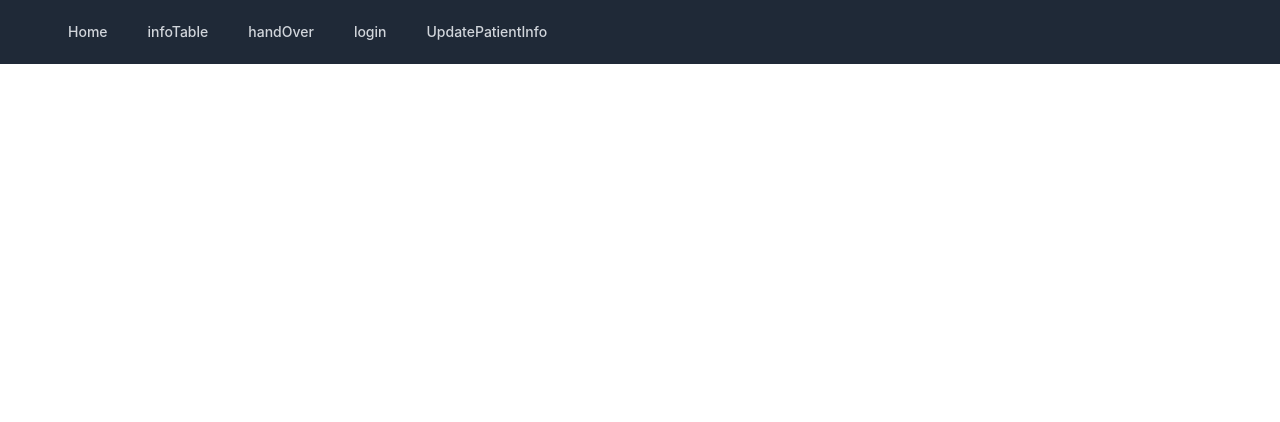
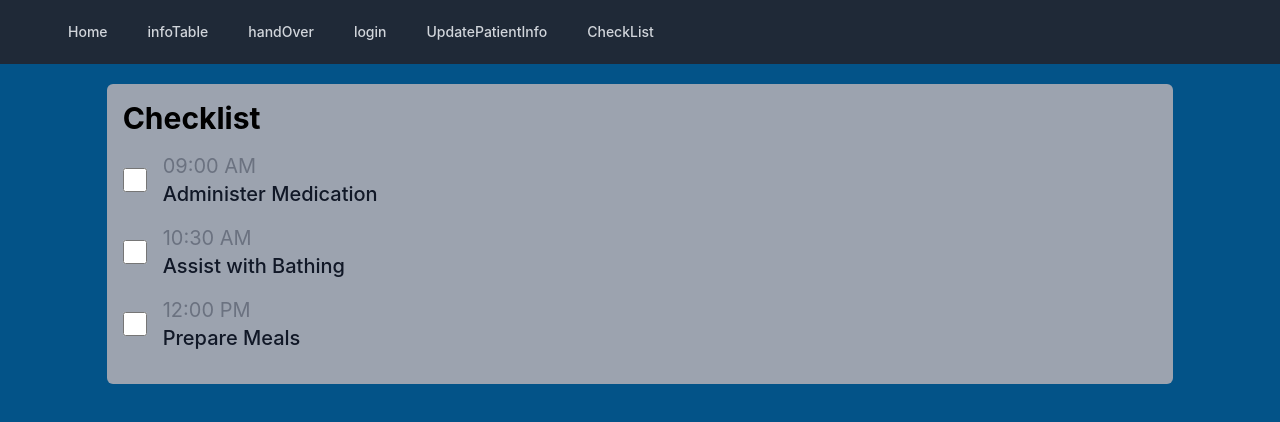
Before and after one commit to MatthewIsblind/documentation_system, a React (Create React App) app in the folder frontend/: page /CheckList in a window 1280 px wide. Shown: the top 422 px of the page. Built offline with nearby package versions, Linux system fonts and the light colour scheme.

Commit message:
I have started to make the checklist. It would still have to be linked to each individual but it is something that can be used for the time being

```diff
--- a/frontend/src/App.tsx
+++ b/frontend/src/App.tsx
@@ -10,22 +10,23 @@ import Handover from './pages/Handover';
 import { Route,Routes } from 'react-router-dom';
 import LoginPage from './pages/LoginPage';
 import UpdatePatientInfo from './pages/UpdatePatientInfo';
-
+import CheckList from './pages/CheckList';
 
 function App() {
     return (
         <div className='h-screen'>
           <NavBar />
 
-          <div className="bg-primary px-10 ">
+          <div className="h-screen bg-primary overflow-hidden ">
             <div className="flex justify-center ">
-                <div className="bg-secondary w-full lg:w-5/6 ">
+                <div className="bg-secondary w-full lg:w-5/6 mt-5 rounded-md">
                 <Routes>
                     <Route path="/" element={<Home />} />
                     <Route path="/InfoTable" element={<InfoTable />} />
                     <Route path="/Handover" element={<Handover />} />
                     <Route path="/login" element={<LoginPage />} />
                     <Route path="/UpdatePatientInfo" element={<UpdatePatientInfo />} />
+                    <Route path="/CheckList" element={<CheckList/>} />
                 </Routes>
                 </div>
             </div>
--- a/frontend/src/Navbar.js
+++ b/frontend/src/Navbar.js
@@ -10,6 +10,7 @@ const navigation = [
   { name: 'handOver', to: '/handOver' },
   { name: 'login', to: '/login' },
   { name: 'UpdatePatientInfo', to: '/UpdatePatientInfo' },
+  { name: 'CheckList', to: '/CheckList' },
 ];
 
 function classNames(...classes) {
--- /dev/null
+++ b/frontend/src/pages/CheckList.tsx
@@ -0,0 +1,59 @@
+import React, { useState } from 'react';
+
+interface Task {
+    id: number;
+    time: string;
+    task: string;
+    completed: boolean;
+}
+
+export default function CheckList() {
+    const [tasks, setTasks] = useState<Task[]>([
+        { id: 1, time: '09:00 AM', task: 'Administer Medication', completed: false },
+        { id: 2, time: '10:30 AM', task: 'Assist with Bathing', completed: false },
+        { id: 3, time: '12:00 PM', task: 'Prepare Meals', completed: false },
+    ]);
+
+    const handleTaskToggle = (taskId: number) => {
+        setTasks((prevTasks) =>
+            prevTasks.map((task) =>
+                task.id === taskId ? { ...task, completed: !task.completed } : task
+            )
+        );
+
+        const updatedTask = tasks.find(task => task.id === taskId);
+        if (updatedTask) {
+            console.log(`Task '${updatedTask.task}' is now ${updatedTask.completed ? 'not completed' :'completed'}  for ${updatedTask.time}`);
+        }
+    };
+
+    return (
+        <div className="container mx-auto p-4">
+            <h1 className="text-3xl font-bold mb-4">Checklist</h1>
+            <form>
+                {tasks.map((task) => (
+                    <div key={task.id} className="flex mb-4 items-center text-lg">
+                        <div className="flex items-center h-5">
+                            <input
+                                id={`task-${task.id}`}
+                                type="checkbox"
+                                className="w-6 h-6 text-blue-600 bg-gray-100 border-gray-300 rounded focus:ring-blue-500 dark:focus:ring-blue-600 dark:ring-offset-gray-800 focus:ring-2 dark:bg-gray-700 dark:border-gray-600"
+                                checked={task.completed}
+                                onChange={() => handleTaskToggle(task.id)}
+                            />
+                        </div>
+                        <div className="flex flex-col ml-4">
+                            <p className="text-xl font-normal text-gray-500 dark:text-gray-300">{task.time}</p>
+                            <label
+                                htmlFor={`task-${task.id}`}
+                                className={`font-medium ${task.completed ? 'line-through' : ''} text-gray-900 dark:text-gray-300 text-xl`}
+                            >
+                                {task.task}
+                            </label>
+                        </div>
+                    </div>
+                ))}
+            </form>
+        </div>
+    );
+}
```
Also changed, not shown: 1 other file (tests, documents, lock files or other folders).
